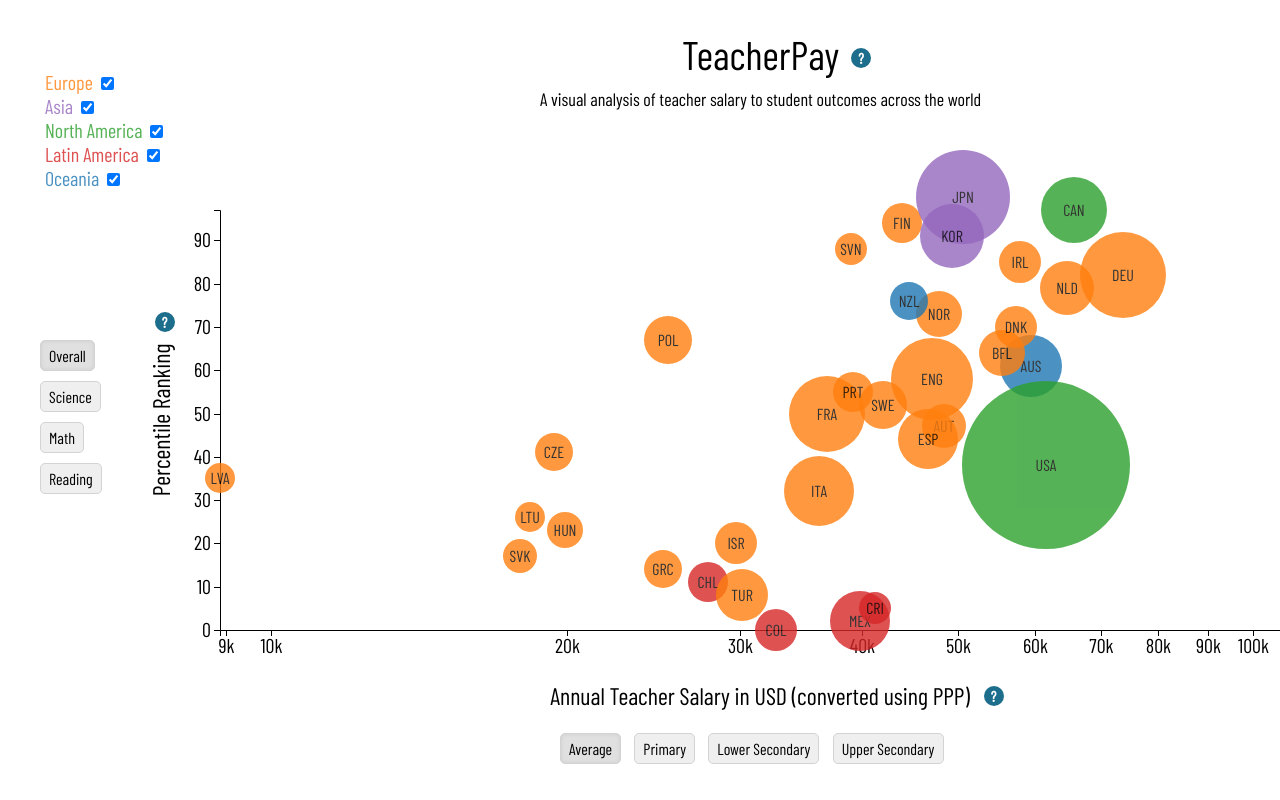
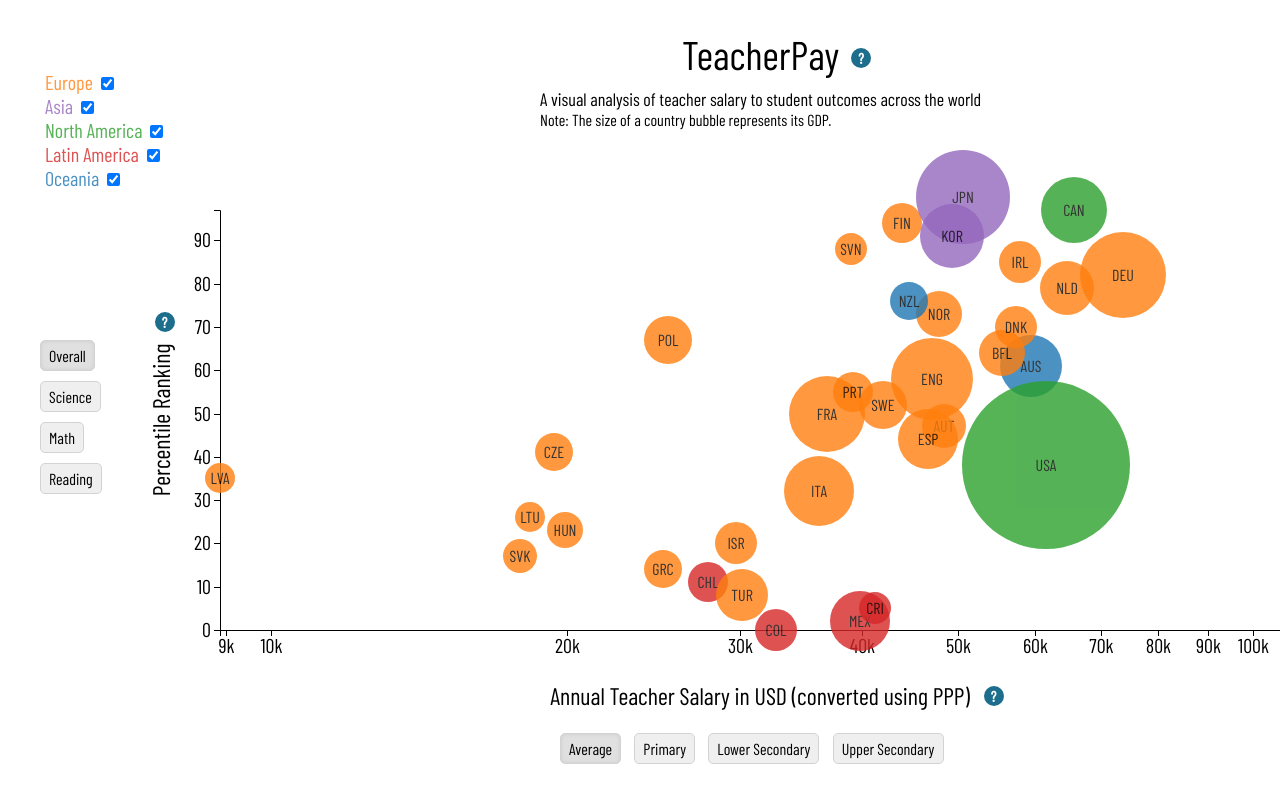
Before and after one commit to brillantewang/brillantewang.github.io, a website: page index.html in a window 1280 px wide. Shown: the top 800 px of the page. Drawn offline with nearby package versions, Linux system fonts and the light colour scheme.

Commit message:
add meta viewport tag to html

```diff
--- a/index.html
+++ b/index.html
@@ -5,12 +5,14 @@
     <link href="https://fonts.googleapis.com/css?family=Barlow+Condensed|Dosis" rel="stylesheet">
     <link rel="stylesheet" href="./stylesheets/graph.css">
     <meta charset="utf-8">
+    <meta name="viewport" content="width=device-width, initial-scale=1">
     <title>TeacherPay</title>
   </head>
   <body>
     <div class="main-header">
       <h1>TeacherPay</h1>
       <h3>A visual analysis of teacher salary to student outcomes across the world</h3>
+      <p>Note: The size of a country bubble represents its GDP.<p>
       <div class="help-tip header-tip">
         <p>
           Background: As a former teacher, I had heard at some point that countries that paid their teachers the highest salaries also had the best overall education systems, which implied best student achievement.
```
